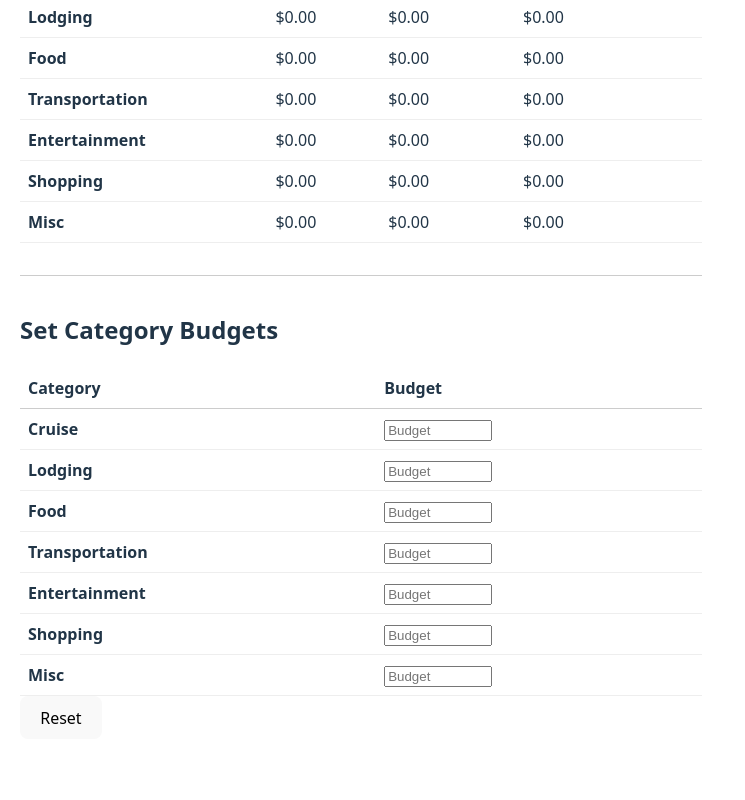
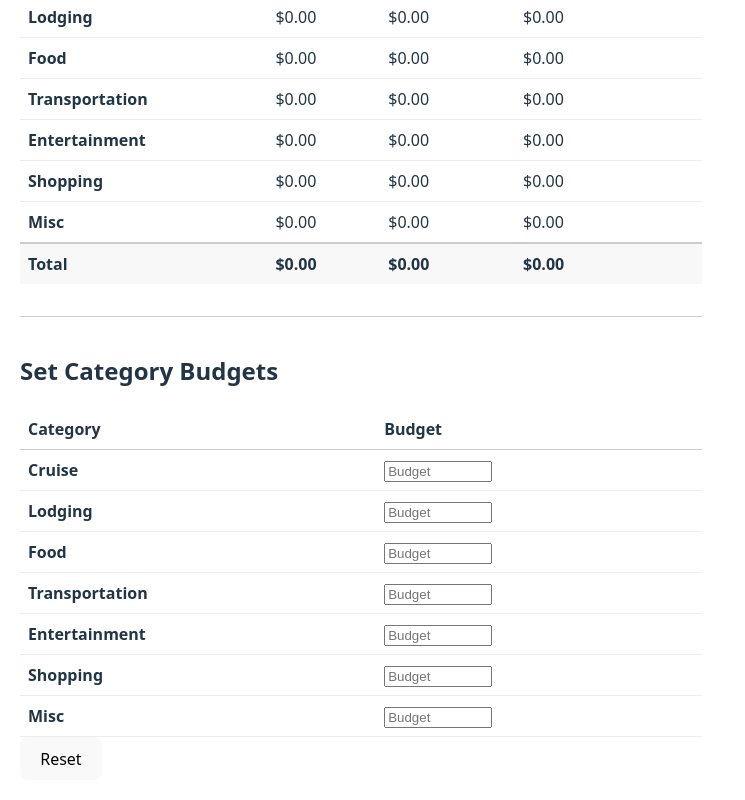
Before and after one commit to JShockley24/vacation-budget-tracker, a React (Vite) app: page / in a window 1280 px wide. Shown: the part 740-1540 px from the top of the page, without its empty margins (0-745 px from the left). Before the commit the page ends 1499 px from the top, so only its background shows below. Built offline with nearby package versions, Linux system fonts and the light colour scheme.

Commit message:
Adjust budget tracking alignment

```diff
--- a/src/VacationBudgetTracker.jsx
+++ b/src/VacationBudgetTracker.jsx
@@ -194,6 +194,13 @@ export default function VacationBudgetTracker() {
               </tr>
             );
           })}
+          {/* Total row */}
+          <tr style={{ fontWeight: 'bold', background: '#f8f8f8' }}>
+            <td style={{ padding: '0.5em', borderTop: '2px solid #ccc' }}>Total</td>
+            <td style={{ padding: '0.5em', borderTop: '2px solid #ccc' }}>${categories.reduce((sum, cat) => sum + expenses.filter(e => e.category === cat.name).reduce((s, e) => s + e.amount, 0), 0).toFixed(2)}</td>
+            <td style={{ padding: '0.5em', borderTop: '2px solid #ccc' }}>${categories.reduce((sum, cat) => sum + parseFloat(cat.budget || 0), 0).toFixed(2)}</td>
+            <td style={{ padding: '0.5em', borderTop: '2px solid #ccc', color: (categories.reduce((sum, cat) => sum + parseFloat(cat.budget || 0), 0) - categories.reduce((sum, cat) => sum + expenses.filter(e => e.category === cat.name).reduce((s, e) => s + e.amount, 0), 0)) < 0 ? 'red' : 'inherit' }}>${(categories.reduce((sum, cat) => sum + parseFloat(cat.budget || 0), 0) - categories.reduce((sum, cat) => sum + expenses.filter(e => e.category === cat.name).reduce((s, e) => s + e.amount, 0), 0)).toFixed(2)}</td>
+          </tr>
         </tbody>
       </table>
 
```
